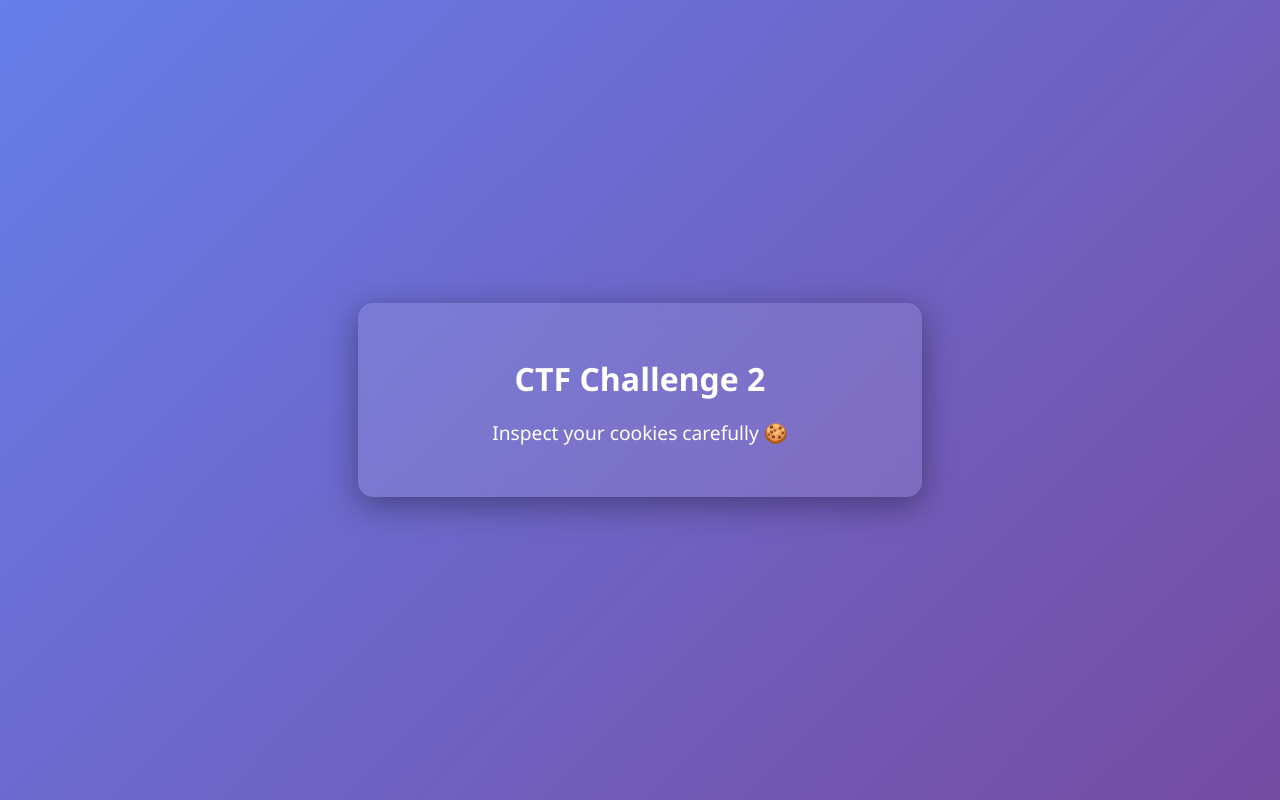
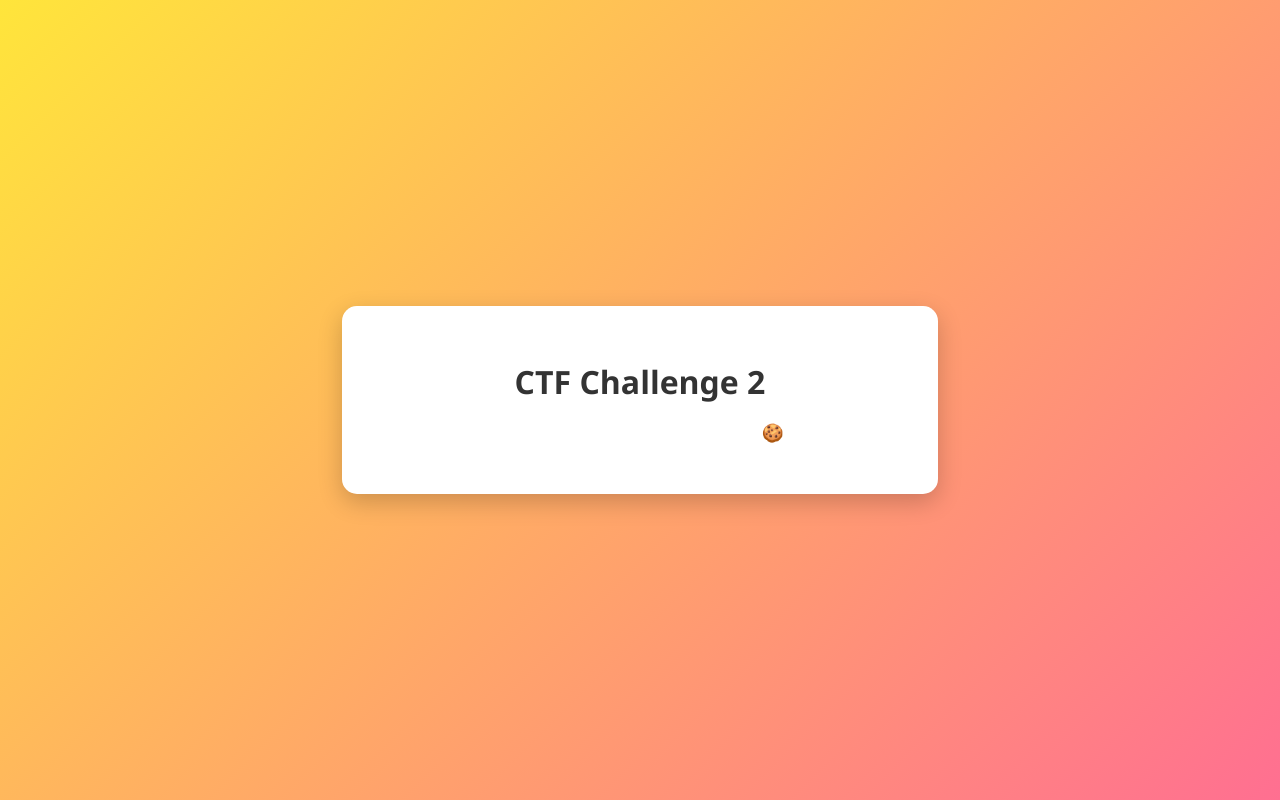
Before and after one commit to CU22BCA033A/aws_-ctf, a Flask app: page /challenge2 in a window 1280 px wide. Run offline with Flask 3, Linux system fonts and the light colour scheme.

Commit message:
Update challenge2_cookie.html

```diff
--- a/templates/challenge2_cookie.html
+++ b/templates/challenge2_cookie.html
@@ -2,14 +2,45 @@
 <html lang="en">
 <head>
   <meta charset="UTF-8">
-  <title>Challenge 2</title>
+  <title>Challenge 2 - Cookie Hunt 🍪</title>
   <link rel="stylesheet" href="../static/style.css">
-  <script>document.cookie = "flag=FLAG{cookie_monster}";</script>
+  <style>
+    body {
+      background: linear-gradient(135deg, #ffe53b, #ff6f91);
+      font-family: 'Segoe UI', sans-serif;
+      display: flex;
+      justify-content: center;
+      align-items: center;
+      height: 100vh;
+      margin: 0;
+    }
+    .container {
+      background: #fff;
+      padding: 2rem 3rem;
+      border-radius: 15px;
+      text-align: center;
+      box-shadow: 0 8px 25px rgba(0, 0, 0, 0.2);
+    }
+    h1 {
+      color: #333;
+    }
+    p {
+      font-size: 1.1rem;
+    }
+  </style>
 </head>
 <body>
   <div class="container">
     <h1>CTF Challenge 2</h1>
-    <p>Inspect your cookies carefully 🍪</p>
+    <p>Something smells like cookies... 🍪</p>
   </div>
+
+  <script>
+    // Obfuscated flag: "FLAG{cookie_monster}"
+    const hexFlag = "464c41477b636f6f6b69655f6d6f6e737465727d"; // hex encoded
+
+    // Set it as a cookie
+    document.cookie = "flag=" + hexFlag;
+  </script>
 </body>
 </html>
```
